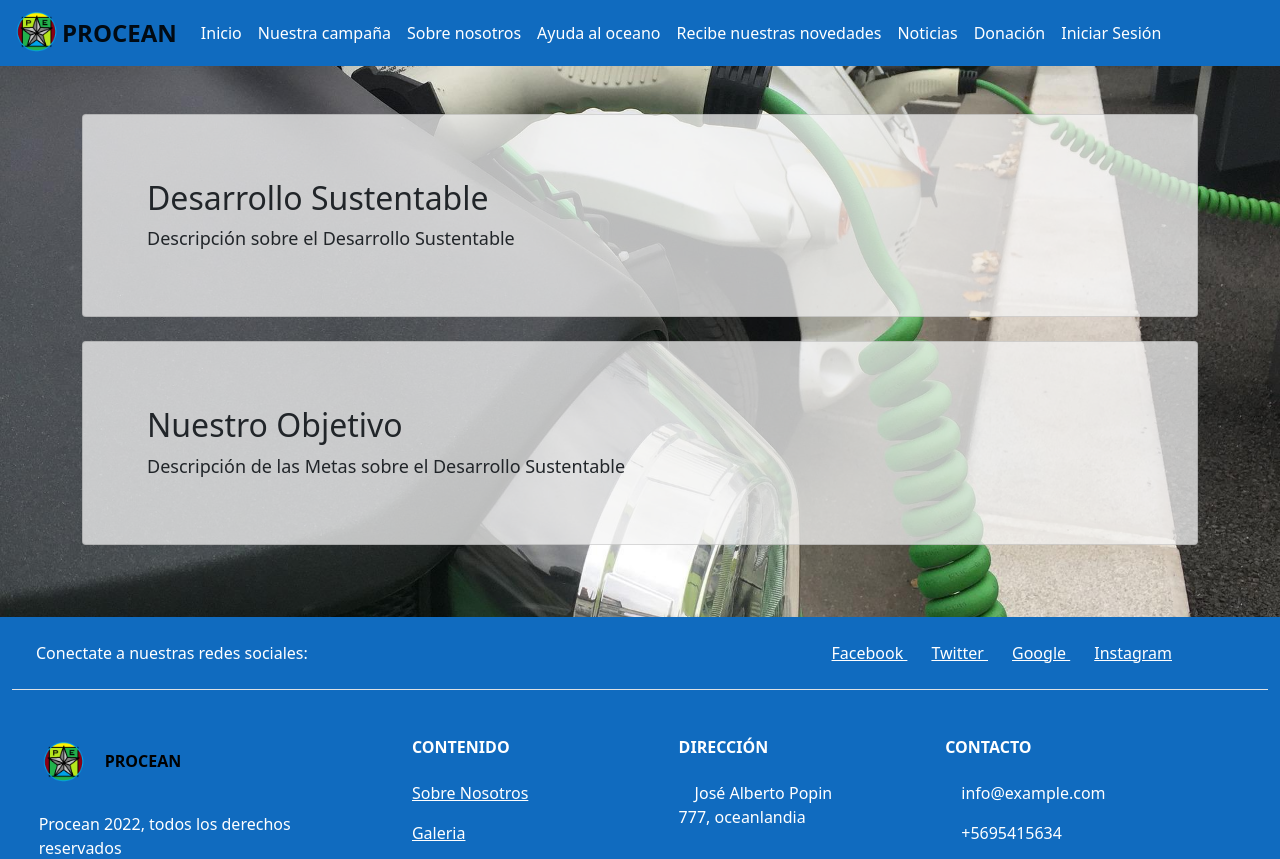
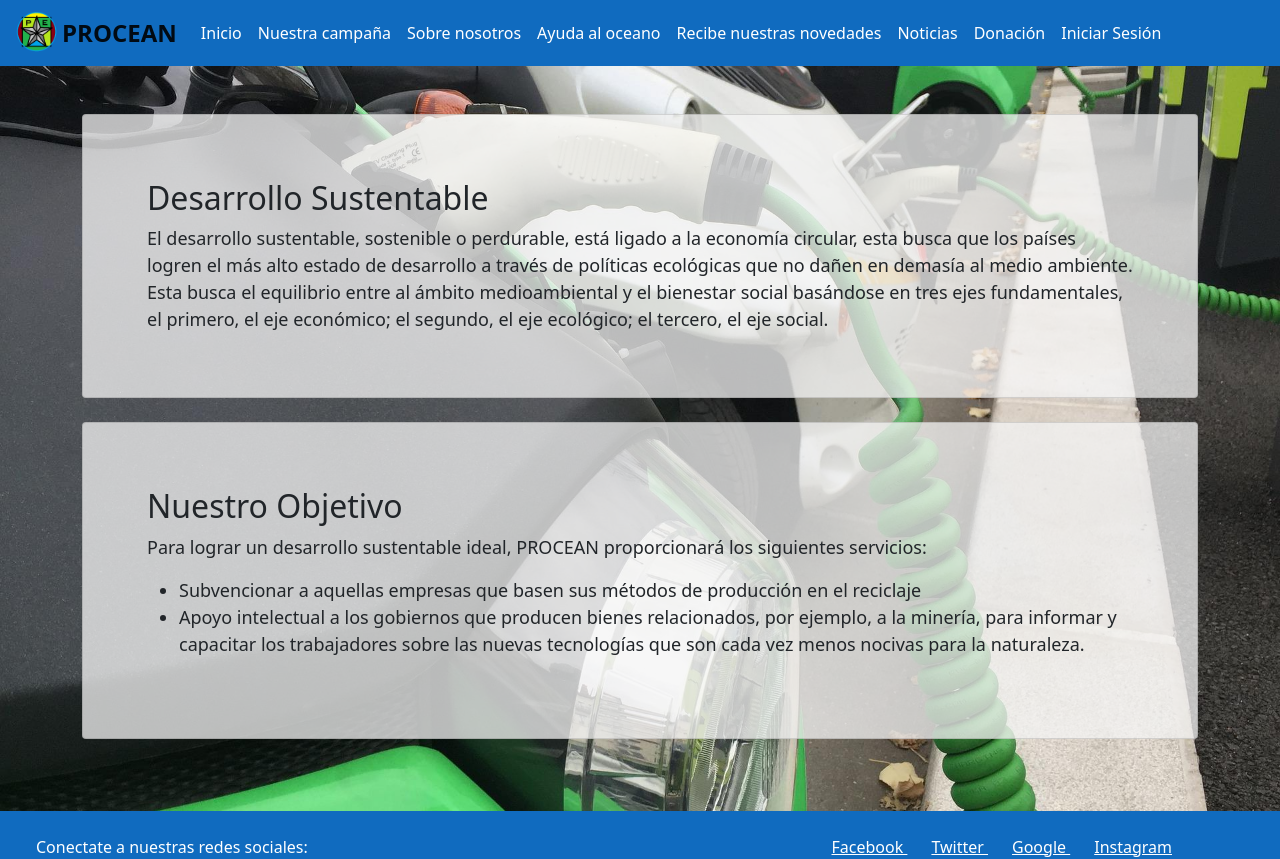
Before and after one commit to benja5022/ProyectoIngWeb, an Angular app in the folder ProyectoIngWeb/: page /desarrollosusc in a window 1280 px wide. Shown: the top 859 px of the page. Built offline with nearby package versions, Linux system fonts and the light colour scheme.

Commit message:
texto y más texto

```diff
--- a/ProyectoIngWeb/src/app/screens/desarrollosusc-screen/desarrollosusc-screen.component.html
+++ b/ProyectoIngWeb/src/app/screens/desarrollosusc-screen/desarrollosusc-screen.component.html
@@ -5,7 +5,13 @@
         <div class="card bg-success p-5 mb-4">
           <div class="card-body">
             <h2 class="card-title">Desarrollo Sustentable</h2>
-            <p class="card-text">Descripción sobre el Desarrollo Sustentable</p>
+            <p class="card-text">El desarrollo sustentable,
+              sostenible o perdurable, está ligado a la economía circular, esta busca
+               que los países logren el más alto estado de desarrollo a través de políticas
+                ecológicas que no dañen en demasía al medio ambiente. Esta busca el
+                 equilibrio entre al ámbito medioambiental y el bienestar social basándose
+                  en tres ejes fundamentales, el primero, el eje económico; el segundo,
+                   el eje ecológico; el tercero, el eje social. </p>
           </div>
         </div>
       </div>
@@ -16,7 +22,21 @@
         <div class="card bg-success p-5 mb-4">
           <div class="card-body">
             <h2 class="card-title">Nuestro Objetivo</h2>
-            <p class="card-text">Descripción de las Metas sobre el Desarrollo Sustentable</p>
+            <p class="card-text">Para lograr un desarrollo sustentable ideal,
+              PROCEAN proporcionará los siguientes servicios:
+            </p>
+
+            <ul>
+              <li>Subvencionar a aquellas empresas que basen sus métodos de producción en el reciclaje</li>
+
+              <li>Apoyo intelectual a los gobiernos que producen bienes relacionados,
+                por ejemplo, a la minería, para informar y capacitar los trabajadores sobre
+                 las nuevas tecnologías que son cada vez menos nocivas para la naturaleza.</li>
+
+            </ul>
+
+
+
           </div>
         </div>
       </div>
--- a/ProyectoIngWeb/src/app/screens/nuestrascampanas-screen/nuestrascampanas-screen.component.html
+++ b/ProyectoIngWeb/src/app/screens/nuestrascampanas-screen/nuestrascampanas-screen.component.html
@@ -59,7 +59,8 @@
         <div class="card bg-success p-5">
           <div class="card-body">
             <h2 class="card-title">Desarrollo Sustentable</h2>
-            <p class="card-text"> Colo Colo Colo Colo, el equipo que ha sabido ser campeón</p>
+            <p class="card-text"> El desarrollo sustentable, sostenible o perdurable, está ligado a la economía circular, esta busca que los países logren
+               el más alto estado de desarrollo a través de políticas ecológicas...</p>
           </div>
           <div class="d-grid gap-2 d-md-flex justify-content-md-end">
             <button type="button" class="btn btn-outline-secondary btn-sm"> <a href="#" [routerLink]="['/desarrollosusc']"> Seguir Leyendo... </a></button>
--- a/ProyectoIngWeb/src/app/screens/sesion-screen/sesion-screen.component.html
+++ b/ProyectoIngWeb/src/app/screens/sesion-screen/sesion-screen.component.html
@@ -50,14 +50,18 @@
                 <div class="letras col-lg-6 d-flex align-items-center gradient-custom-2">
                   <div class="text-white px-3 py-4 p-md-5 mx-md-4">
                     <h1 class="mb-4">Somos amigos del oceano</h1>
-                    <p class="small mb-0">jajjajanvcajnjanhdkajhfjfhkajhfkjahfkjahfdkjahfakjfhksajhfakjhfskjhfa
-                     asjdfnhkajshdjhdkjahdkjshdkjahdkjshdkjahdkjhakdjhakjshdkjahsdkjhdsakjhdskjhdakjshdkjahdskj
-                     sadasdadadsdadasda.
+                    <p class="long mb-0">PROCEAN se compromete fielmente a ayudar y trabajar
+                         por un mundo mejor, el mundo que todos queremos y necesitamos para que las
+                          siguientes generaciones puedan vivir en un mundo en paz y limpio. Es por ello
+                          que necesitamos la ayuda de todos ustedes para poder cumplir con nuestras metas que
+                           al final son de todos
                     </p>
                     <p></p>
                     <h2>Inicia sesion para poder acceder:</h2>
-                    <p class="mb-0">- Noticias</p>
-                    <p calss="mb-0">- donar</p>
+                    <ul>
+                        <li class="mb-0">Noticias</li>
+                        <li class="mb-0">Donar</li>
+                    </ul>
                  </div>
                 </div>
     </div>
```
